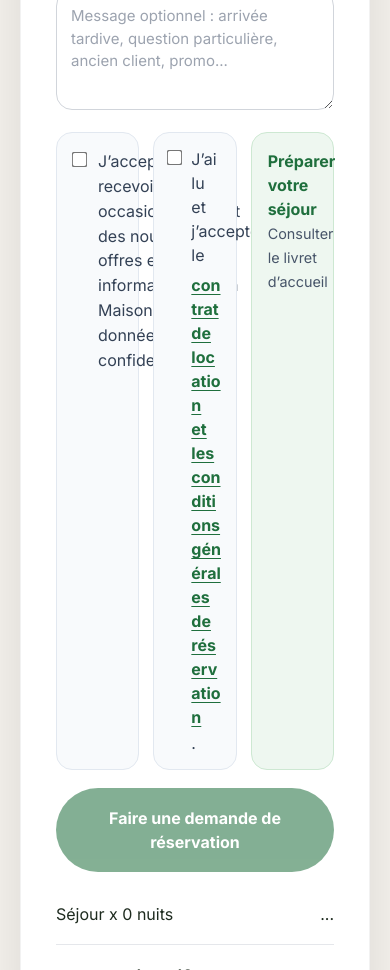
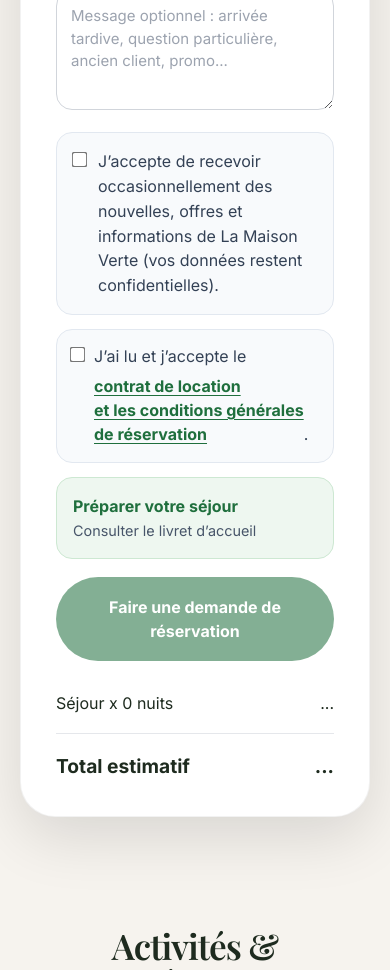
Before and after one commit to lamaisonverte65/site-maison-verte, a React (Vite) app: page / in a window 390 px wide. Shown: the part 8540-9510 px from the top of the page. Built offline with nearby package versions, Linux system fonts and the light colour scheme; no server answers; the database is empty.

Commit message:
fix beug carte resa mobile

```diff
--- a/src/components/MaisonVerte.jsx
+++ b/src/components/MaisonVerte.jsx
@@ -2618,13 +2618,7 @@ export default function MaisonVerte() {
               />
 
               <div
-                style={{
-                  display: "grid",
-                  gridTemplateColumns: "repeat(3, minmax(0, 1fr))",
-                  gap: "14px",
-                  alignItems: "stretch",
-                  marginBottom: "18px",
-                }}
+                className="booking-consent-grid"
               >
                 <div
                   style={{
--- a/src/index.css
+++ b/src/index.css
@@ -382,6 +382,8 @@ footer {
   }
 }
 
+
+
 /* Conditions générales de réservation : lien PDF lisible sur mobile */
 .contract-acceptance-text .contract-link {
   overflow-wrap: anywhere;
@@ -406,3 +408,32 @@ footer {
      1.2px  1.2px 0 rgba(0,0,0,0.52),
      0 6px 22px rgba(0,0,0,0.78);
 }
+
+
+/* Carte réservation : consentement / contrat / livret */
+.booking-consent-grid {
+  display: grid;
+  grid-template-columns: repeat(3, minmax(0, 1fr));
+  gap: 14px;
+  align-items: stretch;
+  margin-bottom: 18px;
+}
+
+.booking-consent-grid > * {
+  min-width: 0;
+}
+
+.booking-consent-grid .contract-acceptance-box {
+  margin: 0;
+}
+
+@media (max-width: 768px) {
+  .booking-consent-grid {
+    grid-template-columns: 1fr !important;
+  }
+
+  .booking-consent-grid > * {
+    width: 100%;
+    box-sizing: border-box;
+  }
+}
```
Also changed, not shown: 1 other file (tests, documents, lock files or other folders).
